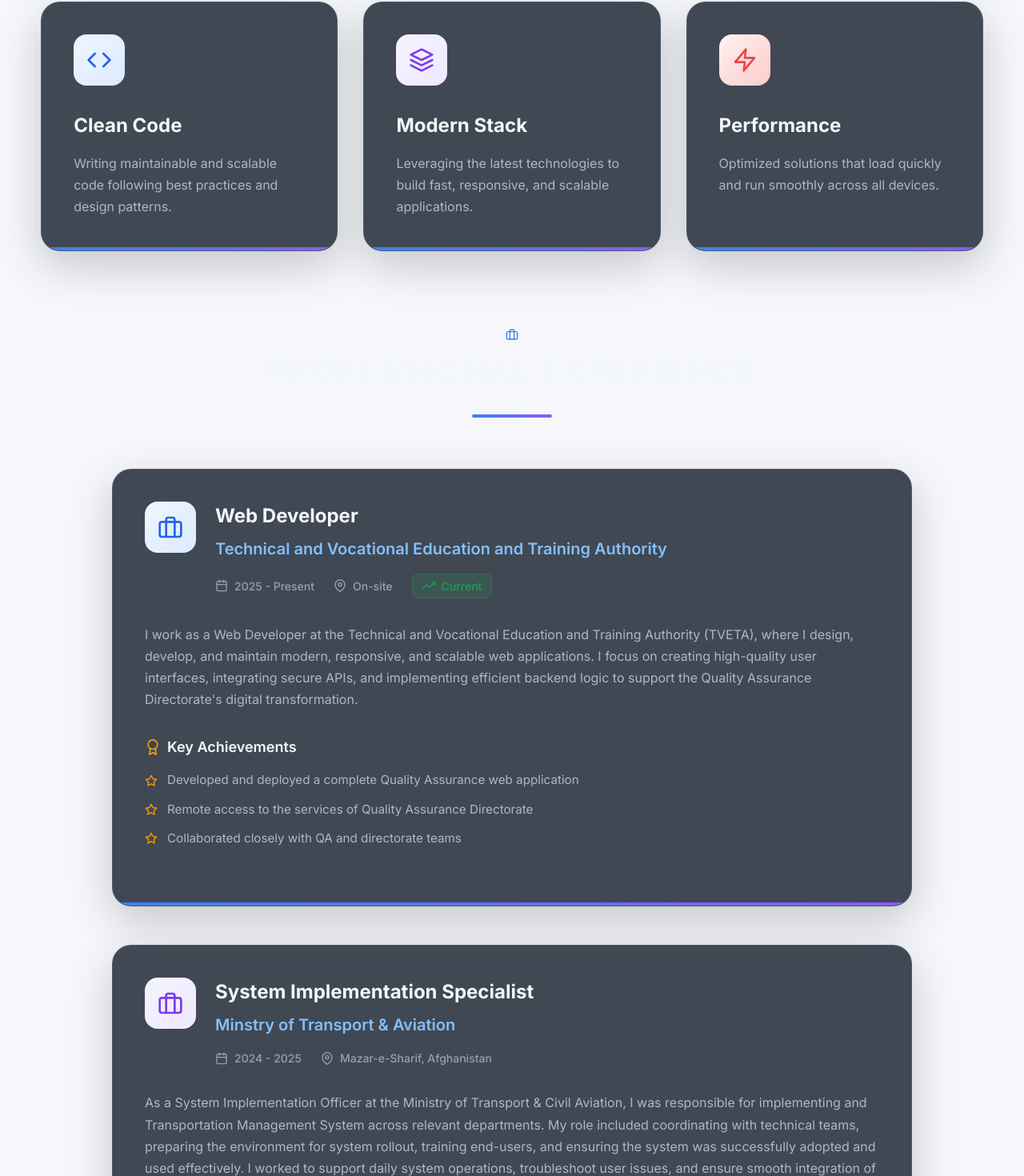
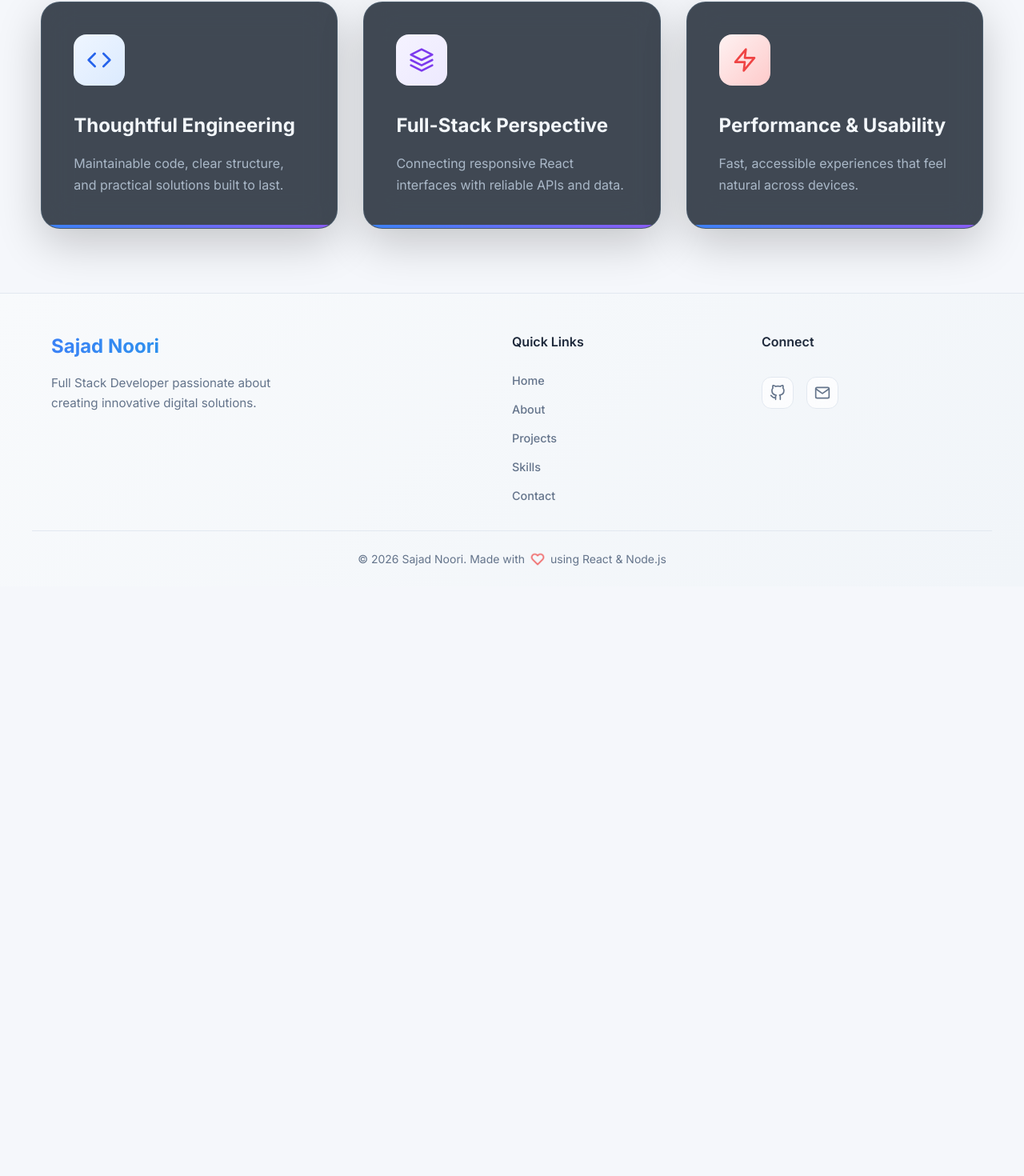
Before and after one commit to sajad-noori/my_portfolio, a React (Vite) app: page / in a window 1280 px wide. Shown: the part 1148-2618 px from the top of the page at 80% size. After the commit the page ends 1881 px from the top, so only its background shows below. Built offline with nearby package versions, Linux system fonts and the light colour scheme.

Commit message:
Refine portfolio content and remove repeated information

```diff
--- a/src/pages/Home.jsx
+++ b/src/pages/Home.jsx
@@ -1,260 +1,55 @@
 import React from "react";
-import {
-  FiCode,
-  FiLayers,
-  FiZap,
-  FiStar,
-  FiBriefcase,
-  FiCalendar,
-  FiMapPin,
-  FiAward,
-  FiTrendingUp,
-} from "react-icons/fi";
-// eslint-disable-next-line no-unused-vars
-import {
-  motion,
-  AnimatePresence,
-} from "framer-motion";
+import { FiCode, FiLayers, FiZap } from "react-icons/fi";
+import { motion, AnimatePresence } from "framer-motion";
 import { useTheme } from "../hooks/useTheme";
 import HomeHero from "../components/home/HomeHero";
-import "../styles/Home.css"; // Import the CSS file for this component
+import "../styles/Home.css";
+
+const features = [
+  { icon: <FiCode className="feature-icon" />, title: "Thoughtful Engineering", description: "Maintainable code, clear structure, and practical solutions built to last.", color: "blue" },
+  { icon: <FiLayers className="feature-icon" />, title: "Full-Stack Perspective", description: "Connecting responsive React interfaces with reliable APIs and data.", color: "purple" },
+  { icon: <FiZap className="feature-icon" />, title: "Performance & Usability", description: "Fast, accessible experiences that feel natural across devices.", color: "red" },
+];
 
 const Home = () => {
   const { theme } = useTheme();
-  // Experience data
-  const experiences = [
-    {
-      id: 1,
-      company: "Technical and Vocational Education and Training Authority",
-      position: "Web Developer",
-      duration: "2025 - Present",
-      location: "On-site",
-      description:
-        "I work as a Web Developer at the Technical and Vocational Education and Training Authority (TVETA), where I design, develop, and maintain modern, responsive, and scalable web applications. I focus on creating high-quality user interfaces, integrating secure APIs, and implementing efficient backend logic to support the Quality Assurance Directorate's digital transformation.",
-      type: "current",
-      achievements: [
-        "Developed and deployed a complete Quality Assurance web application",
-        "Remote access to the services of Quality Assurance Directorate",
-        "Collaborated closely with QA and directorate teams",
-      ],
-      color: "blue",
-    },
-    {
-      id: 2,
-      company: "Minstry of Transport & Aviation",
-      position: "System Implementation Specialist",
-      duration: "2024 - 2025",
-      location: "Mazar-e-Sharif, Afghanistan",
-      description:
-        "As a System Implementation Officer at the Ministry of Transport & Civil Aviation, I was responsible for implementing and Transportation Management System across relevant departments. My role included coordinating with technical teams, preparing the environment for system rollout, training end-users, and ensuring the system was successfully adopted and used effectively. I worked to support daily system operations, troubleshoot user issues, and ensure smooth integration of the system into the ministry's workflow and procedures",
-      type: "previous",
-      achievements: [
-        "Successfully transitioned the transportation management process from a paper-based system to a fully electronic system, improving efficiency and accuracy in terminal operations.",
-        "Reduced manual paperwork and human error by introducing a digital workflow for data entry, verification, and record-keeping",
-        "Improved operational speed and transparency by enabling faster access to information and real-time data tracking.",
-      ],
-      color: "purple",
-    },
-  ];
-
   return (
     <AnimatePresence>
       <motion.div
         initial={{ opacity: 0 }}
         animate={{ opacity: 1 }}
         exit={{ opacity: 0 }}
-        className={`home-container ${
-          theme === "dark" ? "theme-dark" : "theme-light"
-        }`}
+        className={`home-container ${theme === "dark" ? "theme-dark" : "theme-light"}`}
         data-theme={theme}
       >
         <div className="content-container">
           <HomeHero />
-
-          {/* Enhanced Features Section */}
           <motion.div
-            initial={{ opacity: 0, y: 50 }}
+            initial={{ opacity: 0, y: 40 }}
             whileInView={{ opacity: 1, y: 0 }}
-            viewport={{ once: true }}
-            transition={{ duration: 0.8, delay: 0.3 }}
+            viewport={{ once: true, amount: 0.2 }}
+            transition={{ duration: 0.7 }}
             className="features-grid"
           >
-            {[
-              {
-                icon: <FiCode className="feature-icon" />,
-                title: "Clean Code",
-                description:
-                  "Writing maintainable and scalable code following best practices and design patterns.",
-                color: "blue",
-                delay: 0.1,
-              },
-              {
-                icon: <FiLayers className="feature-icon" />,
-                title: "Modern Stack",
-                description:
-                  "Leveraging the latest technologies to build fast, responsive, and scalable applications.",
-                color: "purple",
-                delay: 0.2,
-              },
-              {
-                icon: <FiZap className="feature-icon" />,
-                title: "Performance",
-                description:
-                  "Optimized solutions that load quickly and run smoothly across all devices.",
-                color: "red",
-                delay: 0.3,
-              },
-            ].map((feature, index) => (
-              <motion.div
-                key={index}
+            {features.map((feature, index) => (
+              <motion.article
+                key={feature.title}
                 className={`feature-card feature-${feature.color}`}
-                initial={{ opacity: 0, y: 30, scale: 0.9 }}
-                whileInView={{ opacity: 1, y: 0, scale: 1 }}
+                initial={{ opacity: 0, y: 24 }}
+                whileInView={{ opacity: 1, y: 0 }}
                 viewport={{ once: true }}
-                transition={{
-                  duration: 0.6,
-                  delay: feature.delay,
-                  ease: [0.25, 0.46, 0.45, 0.94],
-                }}
-                whileHover={{
-                  y: -10,
-                  scale: 1.02,
-                  transition: { duration: 0.3 },
-                }}
+                transition={{ duration: 0.5, delay: index * 0.12 }}
+                whileHover={{ y: -8 }}
               >
-                <motion.div
-                  className="feature-icon-wrapper"
-                  whileHover={{ rotate: 360 }}
-                  transition={{ duration: 0.6 }}
-                >
+                <div className="feature-icon-wrapper">
                   {feature.icon}
-                  <div className="feature-icon-glow"></div>
-                </motion.div>
+                  <div className="feature-icon-glow" />
+                </div>
                 <h3 className="feature-title">{feature.title}</h3>
                 <p className="feature-description">{feature.description}</p>
-                <motion.div
-                  className="feature-accent"
-                  initial={{ scaleX: 0 }}
-                  whileInView={{ scaleX: 1 }}
-                  viewport={{ once: true }}
-                  transition={{ delay: feature.delay + 0.3, duration: 0.8 }}
-                />
-              </motion.div>
+                <motion.div className="feature-accent" initial={{ scaleX: 0 }} whileInView={{ scaleX: 1 }} viewport={{ once: true }} transition={{ delay: 0.25 + index * 0.12, duration: 0.7 }} />
+              </motion.article>
             ))}
-          </motion.div>
-
-          {/* Experience Section */}
-          <motion.div
-            initial={{ opacity: 0, y: 50 }}
-            whileInView={{ opacity: 1, y: 0 }}
-            viewport={{ once: true }}
-            transition={{ duration: 0.8, delay: 0.2 }}
-            className="experience-section"
-          >
-            <motion.div
-              className="section-header"
-              initial={{ opacity: 0, x: -20 }}
-              whileInView={{ opacity: 1, x: 0 }}
-              viewport={{ once: true }}
-              transition={{ delay: 0.4 }}
-            >
-              <FiBriefcase className="section-icon" />
-              <h2 className="section-title">Professional Experience</h2>
-              <motion.div
-                className="section-underline"
-                initial={{ scaleX: 0 }}
-                whileInView={{ scaleX: 1 }}
-                viewport={{ once: true }}
-                transition={{ delay: 0.6, duration: 0.8 }}
-              />
-            </motion.div>
-
-            <div className="experience-timeline">
-              {experiences.map((experience, index) => (
-                <motion.div
-                  key={experience.id}
-                  className={`experience-card experience-${experience.color}`}
-                  initial={{ opacity: 0, x: index % 2 === 0 ? -50 : 50 }}
-                  whileInView={{ opacity: 1, x: 0 }}
-                  viewport={{ once: true }}
-                  transition={{
-                    duration: 0.6,
-                    delay: 0.8 + index * 0.2,
-                    ease: [0.25, 0.46, 0.45, 0.94],
-                  }}
-                  whileHover={{
-                    y: -10,
-                    scale: 1.02,
-                    transition: { duration: 0.3 },
-                  }}
-                >
-                  <div className="experience-header">
-                    <div className="experience-icon-wrapper">
-                      <FiBriefcase className="experience-icon" />
-                      <div className="experience-icon-glow"></div>
-                    </div>
-                    <div className="experience-info">
-                      <h3 className="experience-position">
-                        {experience.position}
-                      </h3>
-                      <h4 className="experience-company">
-                        {experience.company}
-                      </h4>
-                      <div className="experience-meta">
-                        <div className="experience-duration">
-                          <FiCalendar className="meta-icon" />
-                          <span>{experience.duration}</span>
-                        </div>
-                        <div className="experience-location">
-                          <FiMapPin className="meta-icon" />
-                          <span>{experience.location}</span>
-                        </div>
-                        {experience.type === "current" && (
-                          <div className="current-badge">
-                            <FiTrendingUp className="meta-icon" />
-                            <span>Current</span>
-                          </div>
-                        )}
-                      </div>
-                    </div>
-                  </div>
-
-                  <p className="experience-description">
-                    {experience.description}
-                  </p>
-
-                  <div className="experience-achievements">
-                    <h5 className="achievements-title">
-                      <FiAward className="achievement-icon" />
-                      Key Achievements
-                    </h5>
-                    <ul className="achievements-list">
-                      {experience.achievements.map((achievement, idx) => (
-                        <motion.li
-                          key={idx}
-                          className="achievement-item"
-                          initial={{ opacity: 0, x: -20 }}
-                          whileInView={{ opacity: 1, x: 0 }}
-                          viewport={{ once: true }}
-                          transition={{ delay: 1.2 + index * 0.2 + idx * 0.1 }}
-                        >
-                          <FiStar className="achievement-bullet" />
-                          {achievement}
-                        </motion.li>
-                      ))}
-                    </ul>
-                  </div>
-
-                  <motion.div
-                    className="experience-accent"
-                    initial={{ scaleX: 0 }}
-                    whileInView={{ scaleX: 1 }}
-                    viewport={{ once: true }}
-                    transition={{ delay: 1.6 + index * 0.2, duration: 0.8 }}
-                  />
-                </motion.div>
-              ))}
-            </div>
           </motion.div>
         </div>
       </motion.div>
```
